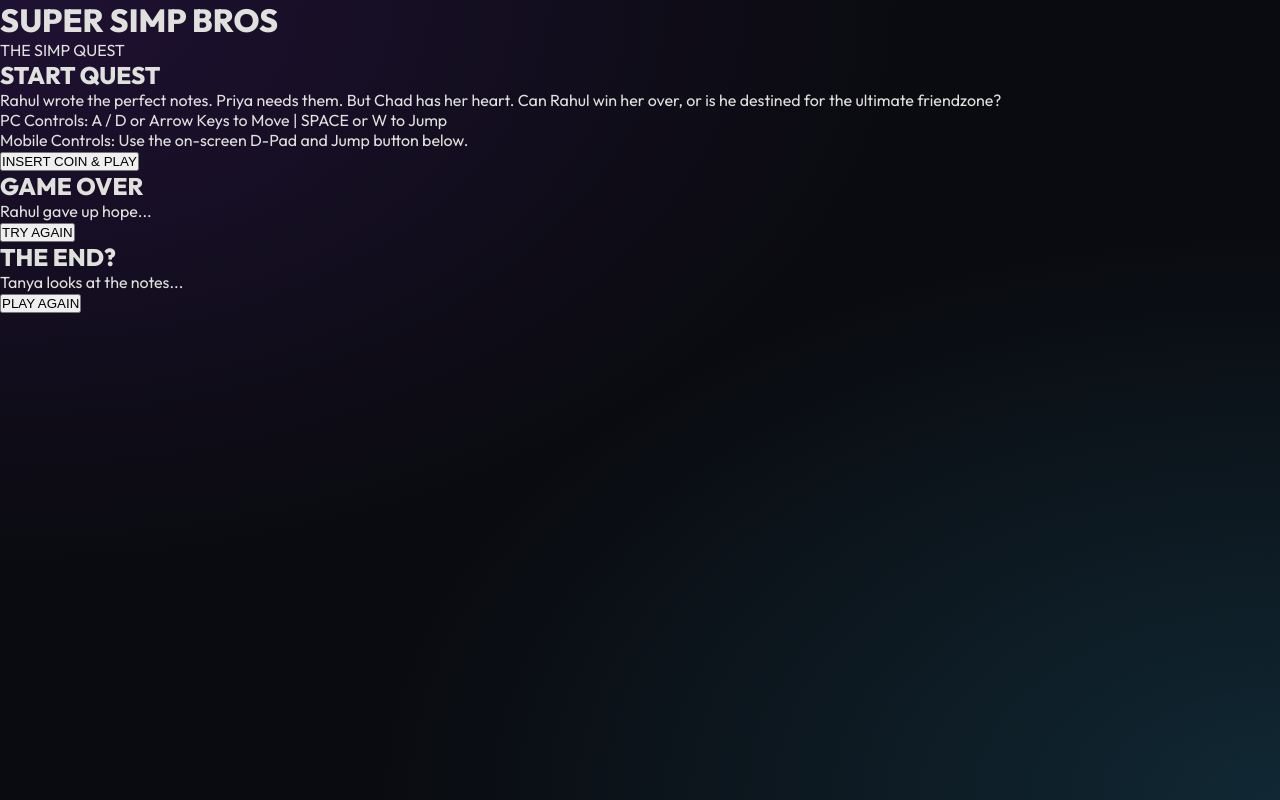
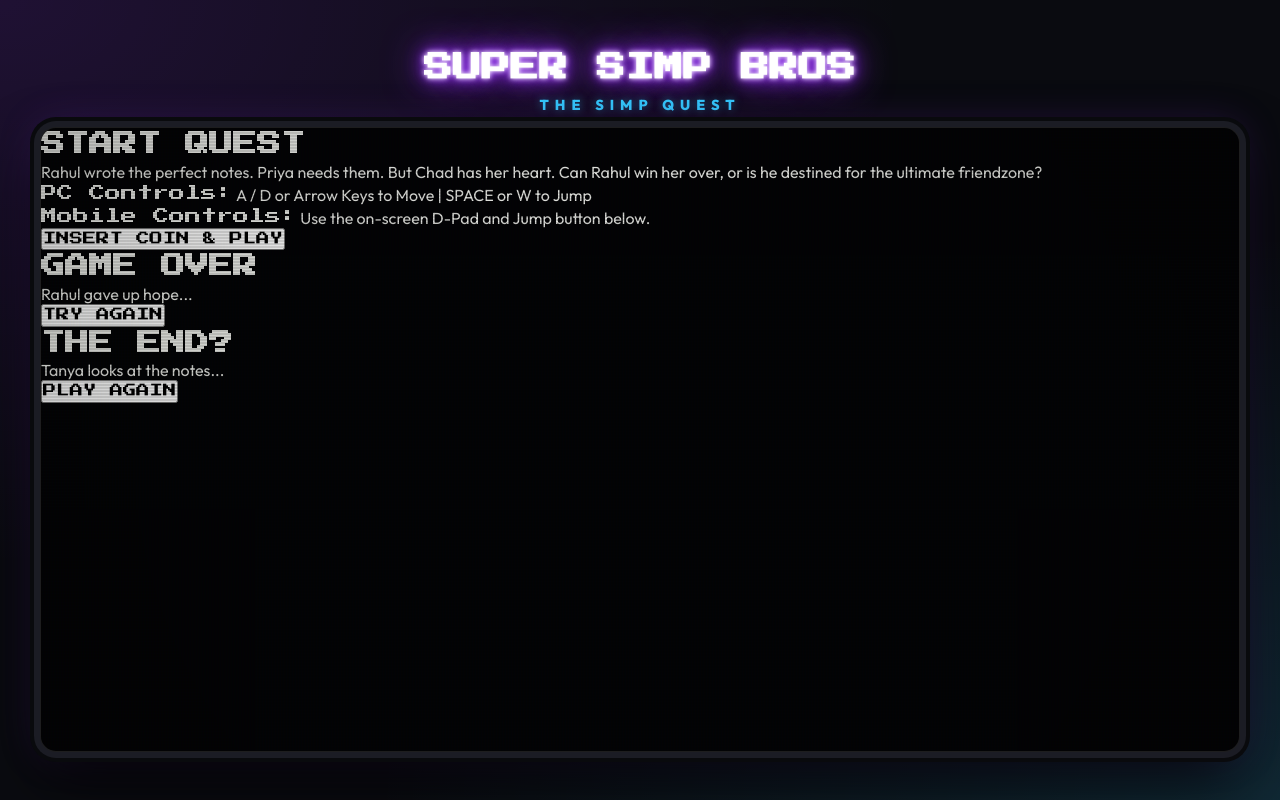
Before and after one commit to SachinYadav2446/Super-Simp-Bros, a website: page index.html in a window 1280 px wide. Drawn offline with Linux system fonts and the light colour scheme.

Commit message:
style: implement arcade wrapper and CRT bezel styled screen layouts

```diff
--- a/style.css
+++ b/style.css
@@ -36,3 +36,95 @@ body {
     height: 100vh;
     height: 100dvh;
     display: flex;
+    justify-content: center;
+    align-items: center;
+    overflow: hidden;
+    padding: 10px;
+}
+
+/* Arcade Wrapper */
+.arcade-wrapper {
+    width: 100%;
+    max-width: 1200px;
+    height: 100%;
+    max-height: 100%;
+    display: flex;
+    flex-direction: column;
+    align-items: center;
+    justify-content: center;
+    gap: 8px;
+}
+
+/* Game Header styling */
+.game-header {
+    text-align: center;
+    margin-bottom: 5px;
+}
+
+.pixel-text {
+    font-family: var(--font-pixel);
+    line-height: 1.4;
+}
+
+.logo-glow {
+    font-size: 1.8rem;
+    color: #fff;
+    text-shadow:
+        0 0 5px #fff,
+        0 0 10px var(--neon-purple),
+        0 0 20px var(--neon-purple),
+        0 0 40px var(--neon-purple);
+    animation: pulseGlow 2s infinite alternate;
+}
+
+.subtitle {
+    font-size: 0.9rem;
+    letter-spacing: 6px;
+    color: var(--neon-blue);
+    text-shadow: 0 0 8px rgba(51, 204, 255, 0.5);
+    font-weight: 800;
+    text-transform: uppercase;
+    margin-top: 8px;
+}
+
+/* Game Main Container with physical retro cabinet bezel styling */
+.game-container {
+    position: relative;
+    width: 100%;
+    max-width: 1200px;
+    max-height: calc(100vh - 175px);
+    aspect-ratio: 16 / 9;
+    background-color: #030305;
+    border-radius: 16px;
+    overflow: hidden;
+    box-shadow:
+        0 0 0 6px #1b1c24,
+        0 0 0 10px #090a0d,
+        0 25px 60px rgba(0, 0, 0, 0.85),
+        0 0 40px rgba(153, 51, 255, 0.25);
+    border: 1px solid rgba(255, 255, 255, 0.1);
+}
+
+@supports (aspect-ratio: 16/9) {
+    .game-container {
+        height: auto;
+    }
+}
+
+/* Premium scanline & CRT curvature screen glare overlay */
+.game-container::after {
+    content: " ";
+    display: block;
+    position: absolute;
+    top: 0; left: 0; bottom: 0; right: 0;
+    background:
+        linear-gradient(rgba(18, 16, 16, 0) 50%, rgba(0, 0, 0, 0.18) 50%),
+        linear-gradient(90deg, rgba(255, 0, 0, 0.02), rgba(0, 255, 0, 0.01), rgba(0, 0, 255, 0.02)),
+        radial-gradient(circle at center, transparent 40%, rgba(0, 0, 0, 0.25) 100%);
+    background-size: 100% 3px, 3px 100%, 100% 100%;
+    z-index: 10;
+    pointer-events: none;
+    opacity: 0.65;
+}
+
+/* Game Canvas with retro filter overlay */
```
